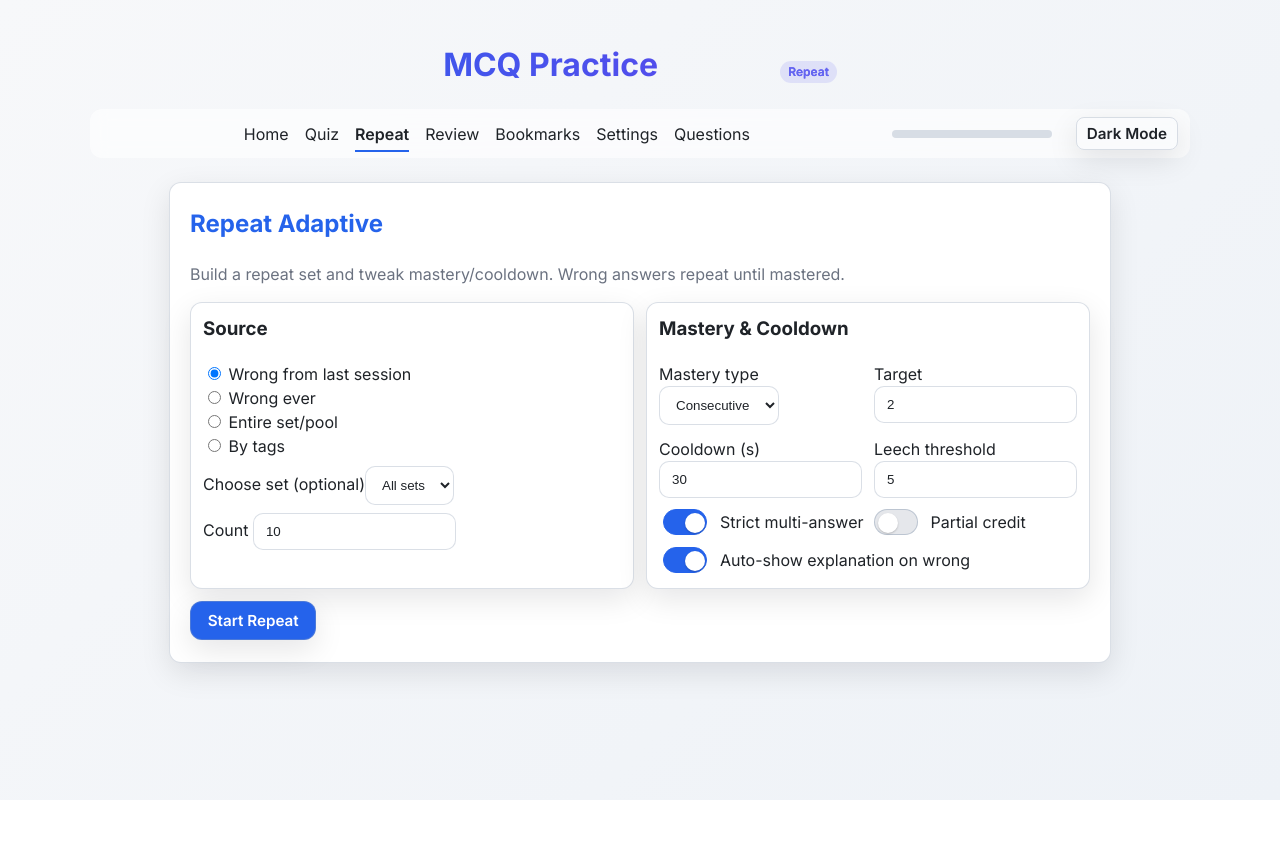
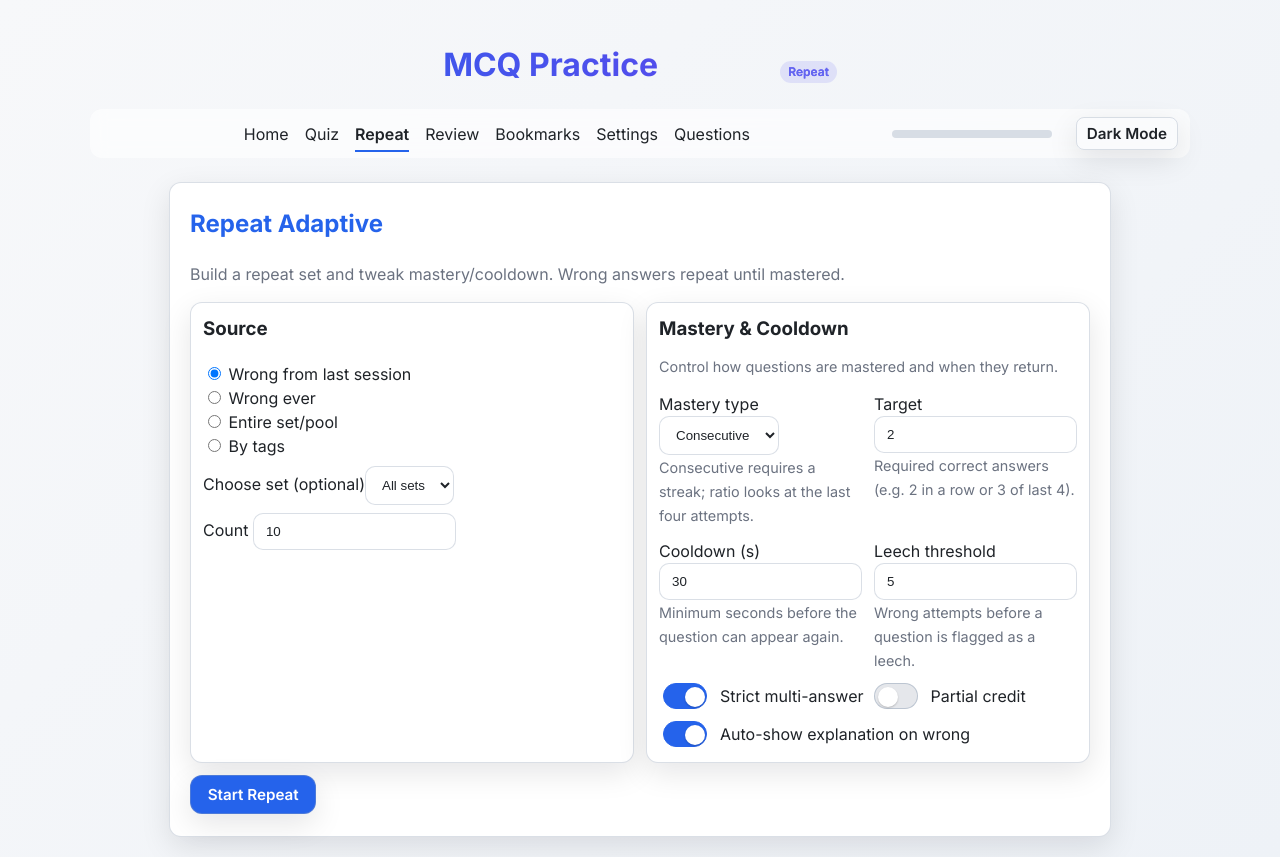
Before and after one commit to kursun12/MCQproject, a React (Vite) app in the folder mcqproject/: page /repeat in a window 1280 px wide. Before the commit the page ends 800 px from the top, so only its background shows below. Built offline with nearby package versions, Linux system fonts and the light colour scheme.

Commit message:
clarify mastery and cooldown settings

```diff
--- a/mcqproject/src/RepeatBuilder.jsx
+++ b/mcqproject/src/RepeatBuilder.jsx
@@ -71,27 +71,32 @@ export default function RepeatBuilder() {
           </div>
           <div className="card" style={{padding:'12px'}}>
             <h3 style={{marginTop:0}}>Mastery & Cooldown</h3>
+            <p className="soft-hint" style={{marginTop:-6}}>Control how questions are mastered and when they return.</p>
             <div className="grid-2">
               <label>Mastery type
                 <select value={cfg.masteryType} onChange={(e)=>setCfg({...cfg, masteryType:e.target.value})}>
                   <option value="consecutive">Consecutive</option>
                   <option value="ratio">3 of last 4</option>
                 </select>
+                <small className="soft-hint">Consecutive requires a streak; ratio looks at the last four attempts.</small>
               </label>
               <label>Target
                 <input type="number" min="1" value={cfg.masteryTarget} onChange={(e)=>setCfg({...cfg, masteryTarget:parseInt(e.target.value,10)||1})} />
+                <small className="soft-hint">Required correct answers (e.g. 2 in a row or 3 of last 4).</small>
               </label>
               <label>Cooldown (s)
                 <input type="number" min="0" value={cfg.cooldownSeconds} onChange={(e)=>setCfg({...cfg, cooldownSeconds:parseInt(e.target.value,10)||0})} />
+                <small className="soft-hint">Minimum seconds before the question can appear again.</small>
               </label>
               <label>Leech threshold
                 <input type="number" min="1" value={cfg.leechThreshold} onChange={(e)=>setCfg({...cfg, leechThreshold:parseInt(e.target.value,10)||1})} />
+                <small className="soft-hint">Wrong attempts before a question is flagged as a leech.</small>
               </label>
             </div>
             <div className="chips" style={{marginTop:8}}>
-              <label className="toggle"><input type="checkbox" checked={cfg.strictMultiAnswer} onChange={(e)=>setCfg({...cfg, strictMultiAnswer:e.target.checked})} /> Strict multi-answer</label>
-              <label className="toggle"><input type="checkbox" checked={cfg.partialCreditMode} onChange={(e)=>setCfg({...cfg, partialCreditMode:e.target.checked})} /> Partial credit</label>
-              <label className="toggle"><input type="checkbox" checked={cfg.autoRevealExplanationOnError} onChange={(e)=>setCfg({...cfg, autoRevealExplanationOnError:e.target.checked})} /> Auto-show explanation on wrong</label>
+              <label className="toggle" title="Must select all correct options. Extra choices count as wrong"><input type="checkbox" checked={cfg.strictMultiAnswer} onChange={(e)=>setCfg({...cfg, strictMultiAnswer:e.target.checked})} /> Strict multi-answer</label>
+              <label className="toggle" title="Award partial points for multi-answer questions"><input type="checkbox" checked={cfg.partialCreditMode} onChange={(e)=>setCfg({...cfg, partialCreditMode:e.target.checked})} /> Partial credit</label>
+              <label className="toggle" title="Automatically show explanation after a wrong answer"><input type="checkbox" checked={cfg.autoRevealExplanationOnError} onChange={(e)=>setCfg({...cfg, autoRevealExplanationOnError:e.target.checked})} /> Auto-show explanation on wrong</label>
             </div>
           </div>
         </div>
```
